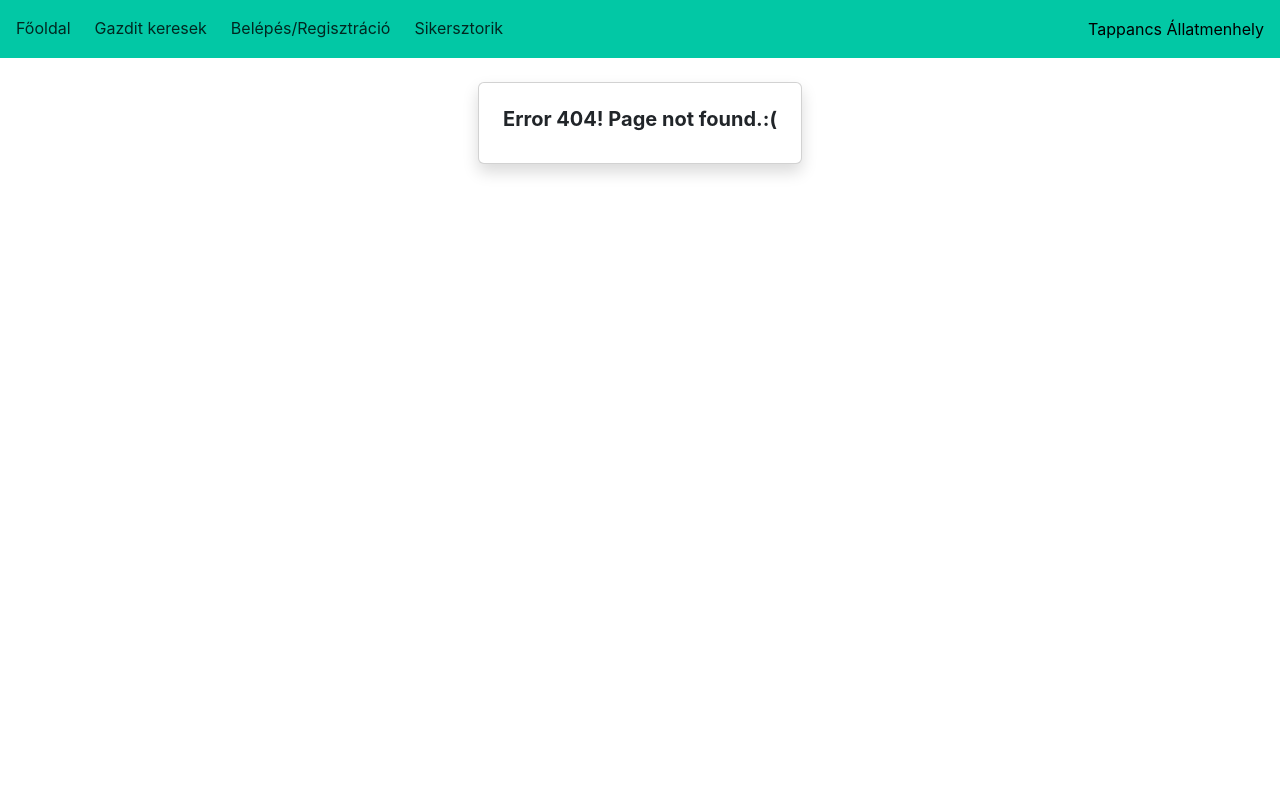
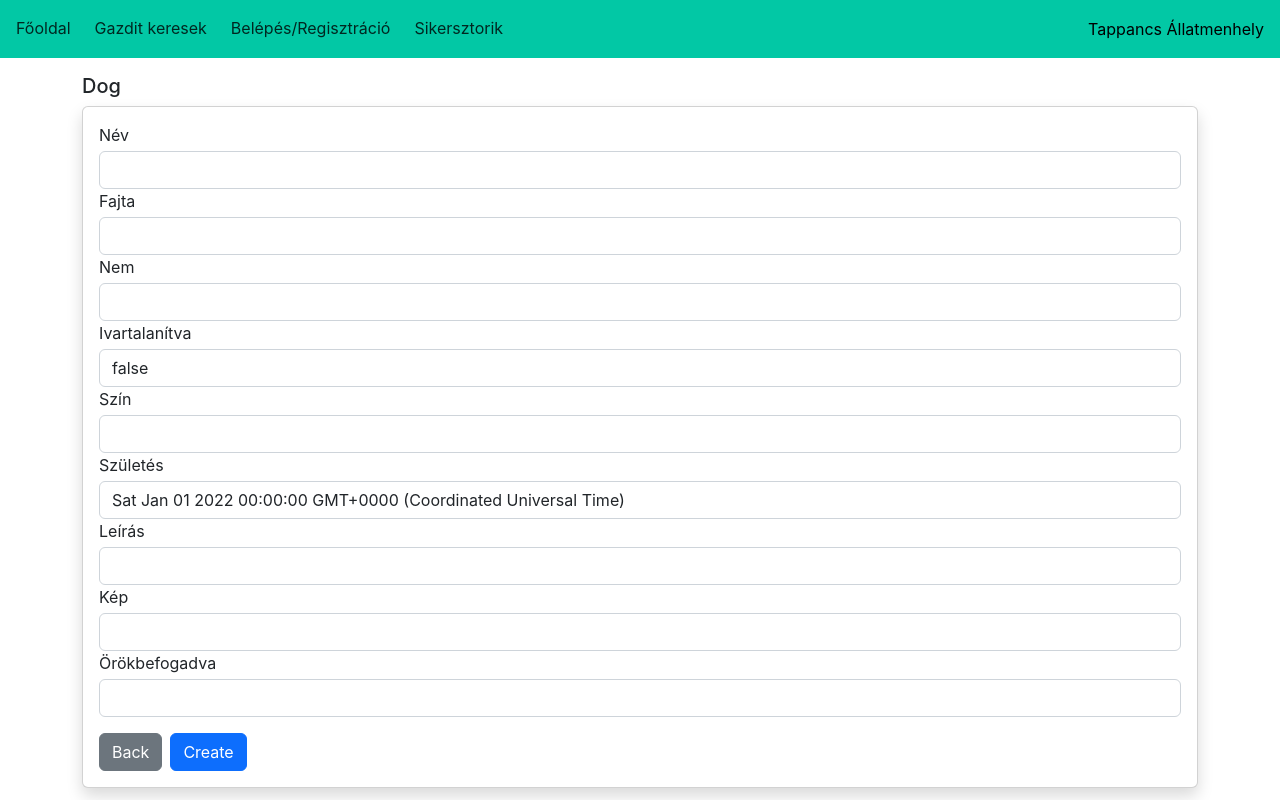
Before and after one commit to Julcsi4747/Animal-shelter-FE, a React (Create React App) app: page /dog/create in a window 1280 px wide. Before the commit this address led to /error. Built offline with nearby package versions, Linux system fonts and the light colour scheme.

Commit message:
modify dogs with fields

```diff
--- a/src/App.tsx
+++ b/src/App.tsx
@@ -20,7 +20,7 @@ function App() {
               <Route path="/home" element={<HomePage />}/>
               <Route path="/signin" element={<SignInPage />}/>
               <Route path="/adopt" element={<AdoptPage />}/>
-              <Route path="/dogs/:id" element={<DogPage />} />
+              <Route path="/dog/create" element={<DogPage />} />
               <Route path="/successes" element={<SuccessesPage />}/>
               <Route path="/error" element={<ErrorPage />}/>
               <Route path="*" element={<Navigate to={"/error"} replace={true}/>}/>
--- a/src/pages/AdoptPage/AdoptPage.tsx
+++ b/src/pages/AdoptPage/AdoptPage.tsx
@@ -27,8 +27,8 @@ const AdoptPage = () => {
         fetchDogs();
     }, []);
 
-    const goToAdoptPage = () => {
-        navigate("/adopt");
+    const goToDogPage = () => {
+        navigate("/dog/create");
     };
 
     const handleDeleteDog = async (id: string) => {
@@ -40,7 +40,7 @@ const AdoptPage = () => {
         <Page title="Adopt">
             <div className="row">
                 <div className="col-12 col-sm-6 col-md-4 col-lg-3">
-                    <Button className="w-100 mb-3" onClick={goToAdoptPage}>Create Dog</Button>
+                    <Button className="w-100 mb-3" onClick={goToDogPage}>Create Dog</Button>
                 </div>
             </div>
             <div className="row">
--- a/src/pages/DogPage/DogPage.tsx
+++ b/src/pages/DogPage/DogPage.tsx
@@ -64,8 +64,16 @@ const DogPage = () => {
                 validateOnChange
             >
                 <Form>
-                    <TextField name="name" label="Name" />
-                    <TextField name="image" label="Dog image url" />
+                    <TextField name="name" label="Név" />
+                    <TextField name="breed" label="Fajta" />
+                    <TextField name="gender" label="Nem" />
+                    <TextField name="castrated" label="Ivartalanítva" />
+                    <TextField name="color" label="Szín" />
+                    <TextField name="birthDate" label="Születés" />
+                    <TextField name="description" label="Leírás" />
+                    <TextField name="imageUrl" label="Kép" />
+                    <TextField name="adopted" label="Örökbefogadva" />
+
 
                     <div className="mt-3">
                         <Button
```
